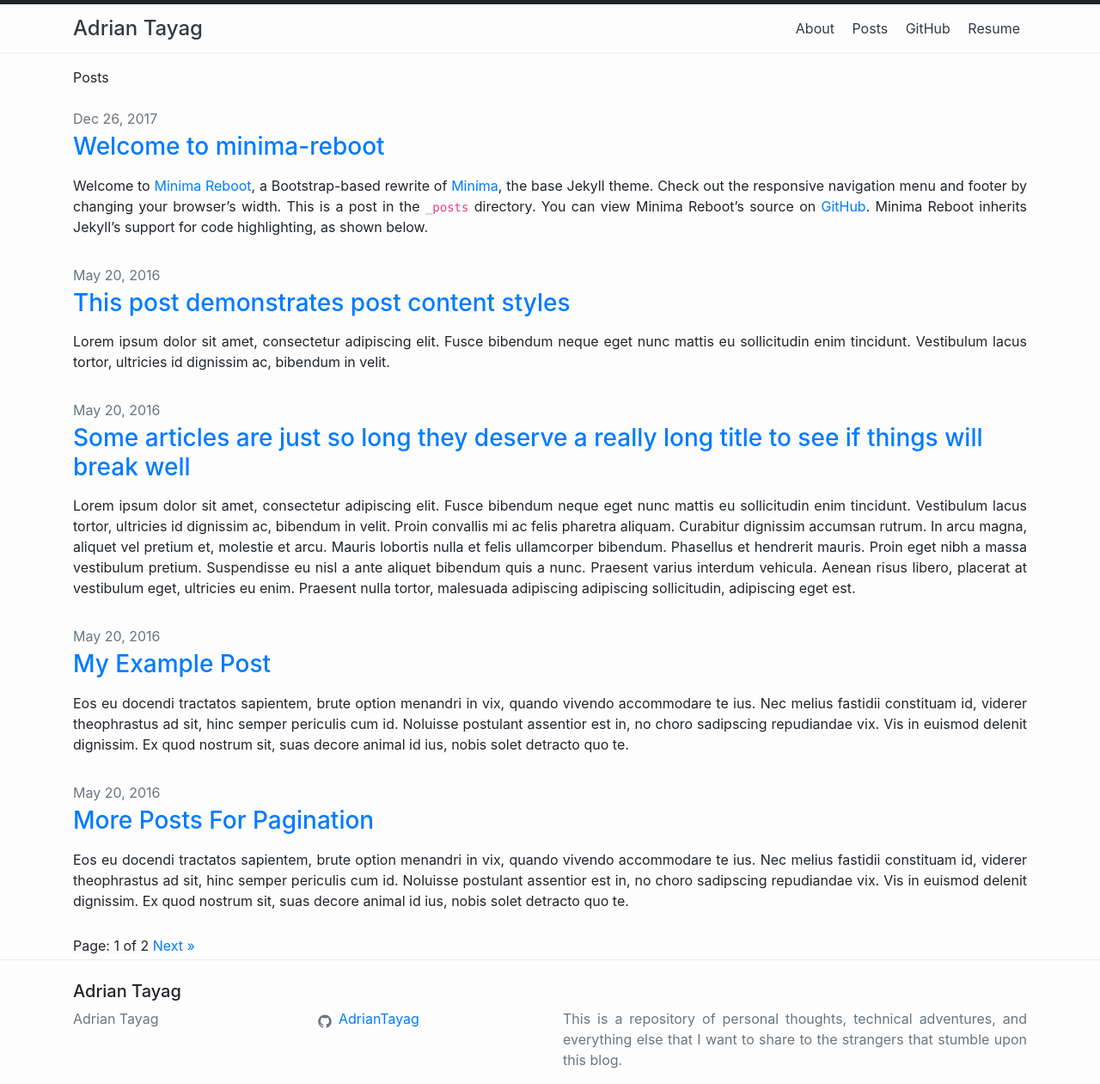
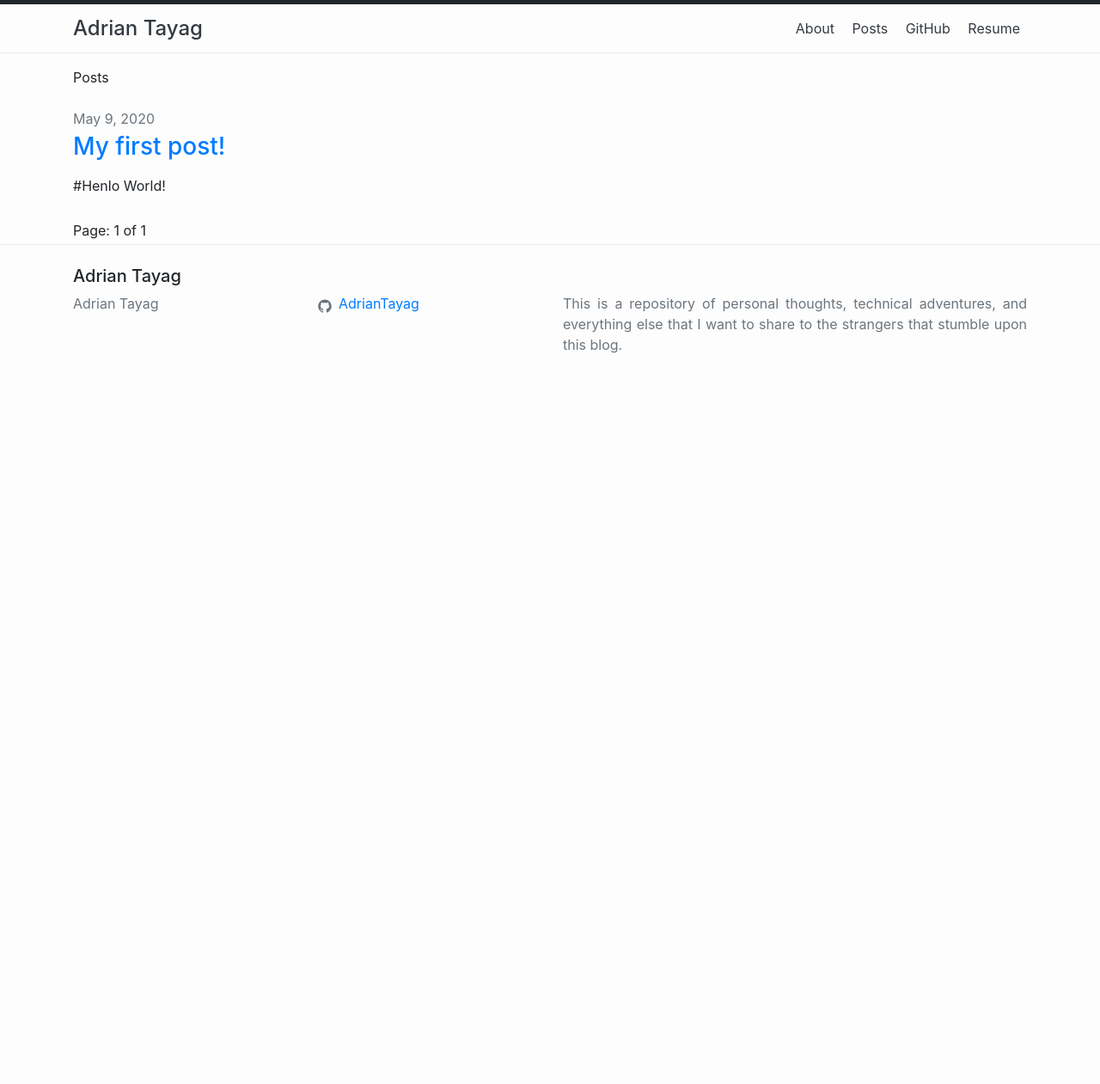
Before and after one commit to aterenin/minima-reboot, a Jekyll site: the page built from index.html, in a window 1280 px wide. Shown: the whole page at 86% size. Built offline with Jekyll 4.4.1, drawn with Linux system fonts in a browser that asks for light colours; the list of posts is cut into pages by our own code; after the commit the page ends 900 px from its top, so only the background shows below that.

Commit message:
Updating info & first post

````diff
--- a/_posts/2016-05-20-more-posts-for-pagination.md
+++ /dev/null
@@ -1,5 +0,0 @@
----
-layout: post
----
-
-Eos eu docendi tractatos sapientem, brute option menandri in vix, quando vivendo accommodare te ius. Nec melius fastidii constituam id, viderer theophrastus ad sit, hinc semper periculis cum id. Noluisse postulant assentior est in, no choro sadipscing repudiandae vix. Vis in euismod delenit dignissim. Ex quod nostrum sit, suas decore animal id ius, nobis solet detracto quo te.
--- a/_posts/2016-05-20-my-example-post.md
+++ /dev/null
@@ -1,7 +0,0 @@
----
-layout: post
----
-
-Eos eu docendi tractatos sapientem, brute option menandri in vix, quando vivendo accommodare te ius. Nec melius fastidii constituam id, viderer theophrastus ad sit, hinc semper periculis cum id. Noluisse postulant assentior est in, no choro sadipscing repudiandae vix. Vis in euismod delenit dignissim. Ex quod nostrum sit, suas decore animal id ius, nobis solet detracto quo te.
-
-No laudem altera adolescens has, volumus lucilius eum no. Eam ei nulla audiam efficiantur. Suas affert per no, ei tale nibh sea. Sea ne magna harum, in denique scriptorem sea, cetero alienum tibique ei eos. Labores persequeris referrentur eos ei.
--- a/_posts/2016-05-20-super-long-article.md
+++ /dev/null
@@ -1,11 +0,0 @@
----
-layout: post
-title: "Some articles are just so long they deserve a really long title to see if things will break well"
-categories: misc
----
-
-Lorem ipsum dolor sit amet, consectetur adipiscing elit. Fusce bibendum neque eget nunc mattis eu sollicitudin enim tincidunt. Vestibulum lacus tortor, ultricies id dignissim ac, bibendum in velit. Proin convallis mi ac felis pharetra aliquam. Curabitur dignissim accumsan rutrum. In arcu magna, aliquet vel pretium et, molestie et arcu. Mauris lobortis nulla et felis ullamcorper bibendum. Phasellus et hendrerit mauris. Proin eget nibh a massa vestibulum pretium. Suspendisse eu nisl a ante aliquet bibendum quis a nunc. Praesent varius interdum vehicula. Aenean risus libero, placerat at vestibulum eget, ultricies eu enim. Praesent nulla tortor, malesuada adipiscing adipiscing sollicitudin, adipiscing eget est.
-
-Lorem ipsum dolor sit amet, consectetur adipiscing elit. Fusce bibendum neque eget nunc mattis eu sollicitudin enim tincidunt. Vestibulum lacus tortor, ultricies id dignissim ac, bibendum in velit. Proin convallis mi ac felis pharetra aliquam. Curabitur dignissim accumsan rutrum. In arcu magna, aliquet vel pretium et, molestie et arcu. Mauris lobortis nulla et felis ullamcorper bibendum. Phasellus et hendrerit mauris. Proin eget nibh a massa vestibulum pretium. Suspendisse eu nisl a ante aliquet bibendum quis a nunc. Praesent varius interdum vehicula. Aenean risus libero, placerat at vestibulum eget, ultricies eu enim. Praesent nulla tortor, malesuada adipiscing adipiscing sollicitudin, adipiscing eget est.
-
-Lorem ipsum dolor sit amet, consectetur adipiscing elit. Fusce bibendum neque eget nunc mattis eu sollicitudin enim tincidunt. Vestibulum lacus tortor, ultricies id dignissim ac, bibendum in velit. Proin convallis mi ac felis pharetra aliquam. Curabitur dignissim accumsan rutrum. In arcu magna, aliquet vel pretium et, molestie et arcu. Mauris lobortis nulla et felis ullamcorper bibendum. Phasellus et hendrerit mauris. Proin eget nibh a massa vestibulum pretium. Suspendisse eu nisl a ante aliquet bibendum quis a nunc. Praesent varius interdum vehicula. Aenean risus libero, placerat at vestibulum eget, ultricies eu enim. Praesent nulla tortor, malesuada adipiscing adipiscing sollicitudin, adipiscing eget est.
--- a/_posts/2016-05-20-this-post-demonstrates-post-content-styles.md
+++ /dev/null
@@ -1,88 +0,0 @@
----
-layout: post
-title: "This post demonstrates post content styles"
-categories: junk
-author: "Bart Simpson"
-meta: "Springfield"
----
-
-Lorem ipsum dolor sit amet, consectetur adipiscing elit. Fusce bibendum neque eget nunc mattis eu sollicitudin enim tincidunt. Vestibulum lacus tortor, ultricies id dignissim ac, bibendum in velit.
-
-## Some great heading (h2)
-
-Proin convallis mi ac felis pharetra aliquam. Curabitur dignissim accumsan rutrum. In arcu magna, aliquet vel pretium et, molestie et arcu.
-
-Mauris lobortis nulla et felis ullamcorper bibendum. Phasellus et hendrerit mauris. Proin eget nibh a massa vestibulum pretium. Suspendisse eu nisl a ante aliquet bibendum quis a nunc. Praesent varius interdum vehicula. Aenean risus libero, placerat at vestibulum eget, ultricies eu enim. Praesent nulla tortor, malesuada adipiscing adipiscing sollicitudin, adipiscing eget est.
-
-## Another great heading (h2)
-
-Lorem ipsum dolor sit amet, consectetur adipiscing elit. Fusce bibendum neque eget nunc mattis eu sollicitudin enim tincidunt. Vestibulum lacus tortor, ultricies id dignissim ac, bibendum in velit.
-
-### Some great subheading (h3)
-
-Proin convallis mi ac felis pharetra aliquam. Curabitur dignissim accumsan rutrum. In arcu magna, aliquet vel pretium et, molestie et arcu. Mauris lobortis nulla et felis ullamcorper bibendum.
-
-Phasellus et hendrerit mauris. Proin eget nibh a massa vestibulum pretium. Suspendisse eu nisl a ante aliquet bibendum quis a nunc.
-
-### Some great subheading (h3)
-
-Praesent varius interdum vehicula. Aenean risus libero, placerat at vestibulum eget, ultricies eu enim. Praesent nulla tortor, malesuada adipiscing adipiscing sollicitudin, adipiscing eget est.
-
-> This quote will change your life. It will reveal the secrets of the universe, and all the wonders of humanity. Don't misuse it.
-
-Lorem ipsum dolor sit amet, consectetur adipiscing elit. Fusce bibendum neque eget nunc mattis eu sollicitudin enim tincidunt.
-
-### Some great subheading (h3)
-
-Vestibulum lacus tortor, ultricies id dignissim ac, bibendum in velit. Proin convallis mi ac felis pharetra aliquam. Curabitur dignissim accumsan rutrum.
-
-```html
-<html>
-  <head>
-  </head>
-  <body>
-    <p>Hello, World!</p>
-  </body>
-</html>
-```
-
-
-In arcu magna, aliquet vel pretium et, molestie et arcu. Mauris lobortis nulla et felis ullamcorper bibendum. Phasellus et hendrerit mauris.
-
-#### You might want a sub-subheading (h4)
-
-In arcu magna, aliquet vel pretium et, molestie et arcu. Mauris lobortis nulla et felis ullamcorper bibendum. Phasellus et hendrerit mauris.
-
-In arcu magna, aliquet vel pretium et, molestie et arcu. Mauris lobortis nulla et felis ullamcorper bibendum. Phasellus et hendrerit mauris.
-
-#### But it's probably overkill (h4)
-
-In arcu magna, aliquet vel pretium et, molestie et arcu. Mauris lobortis nulla et felis ullamcorper bibendum. Phasellus et hendrerit mauris.
-
-### Oh hai, an unordered list!!
-
-In arcu magna, aliquet vel pretium et, molestie et arcu. Mauris lobortis nulla et felis ullamcorper bibendum. Phasellus et hendrerit mauris.
-
-- First item, yo
-- Second item, dawg
-- Third item, what what?!
-- Fourth item, fo sheezy my neezy
-
-### Oh hai, an ordered list!!
-
-In arcu magna, aliquet vel pretium et, molestie et arcu. Mauris lobortis nulla et felis ullamcorper bibendum. Phasellus et hendrerit mauris.
-
-1. First item, yo
-2. Second item, dawg
-3. Third item, what what?!
-4. Fourth item, fo sheezy my neezy
-
-
-
-## Headings are cool! (h2)
-
-Proin eget nibh a massa vestibulum pretium. Suspendisse eu nisl a ante aliquet bibendum quis a nunc. Praesent varius interdum vehicula. Aenean risus libero, placerat at vestibulum eget, ultricies eu enim. Praesent nulla tortor, malesuada adipiscing adipiscing sollicitudin, adipiscing eget est.
-
-Praesent nulla tortor, malesuada adipiscing adipiscing sollicitudin, adipiscing eget est.
-
-Proin eget nibh a massa vestibulum pretium. Suspendisse eu nisl a ante aliquet bibendum quis a nunc.
--- a/_posts/2017-12-26-welcome-to-minima-reboot.md
+++ /dev/null
@@ -1,16 +0,0 @@
----
-layout: post
-title: "Welcome to minima-reboot"
----
-
-Welcome to [Minima Reboot](https://github.com/aterenin/minima-reboot), a Bootstrap-based rewrite of [Minima](https://github.com/jekyll/minima), the base Jekyll theme. Check out the responsive navigation menu and footer by changing your browser's width. This is a post in the `_posts` directory. You can view Minima Reboot's source on [GitHub](https://github.com/aterenin/minima-reboot). Minima Reboot inherits Jekyll's support for code highlighting, as shown below.
-
-{% highlight ruby %}
-def print_hi(name)
-  puts "Hi, #{name}"
-end
-print_hi('Tom')
-#=> prints 'Hi, Tom' to STDOUT.
-{% endhighlight %}
-
-Check out the [GitHub repository](https://github.com/aterenin/minima-reboot) for more info.
--- /dev/null
+++ b/_posts/2020-05-09-my-first-post.md
@@ -0,0 +1,16 @@
+---
+layout: post
+title: "My first post!"
+categories: misc
+---
+
+#Henlo World!
+
+I haven't really thought about much on what to do after setting up this blog.
+
+Anyway, here's a list off the top of my head on what my plans are:
+1. Utilize the page as a portfolio for showcasing skills
+2. Use this page for tracking my personal projects over the years
+3. Display my goals and aspirations
+4. Share random thoughts and ideas
+5. Compile interesting materials that I stumbled upon
--- a/about.md
+++ b/about.md
@@ -4,6 +4,4 @@ title: About
 permalink: /about/
 ---
 
-This is Minima Reboot, a Bootstrap-based rewrite of [Minima](https://github.com/jekyll/minima), the base Jekyll theme. It is designed to be lightweight, easy-to-use, and responsive.
-
-You can find Minima Reboot's source code at: [minima-reboot](https://github.com/aterenin/minima-reboot).
+  This is a repository of personal thoughts, technical adventures, and everything else that I want to share to the strangers that stumble upon this blog.
````
Also changed, not shown: _posts/2016-05-20-even-more-posts-for-pagination.md (deleted, +0 -5 lines).
